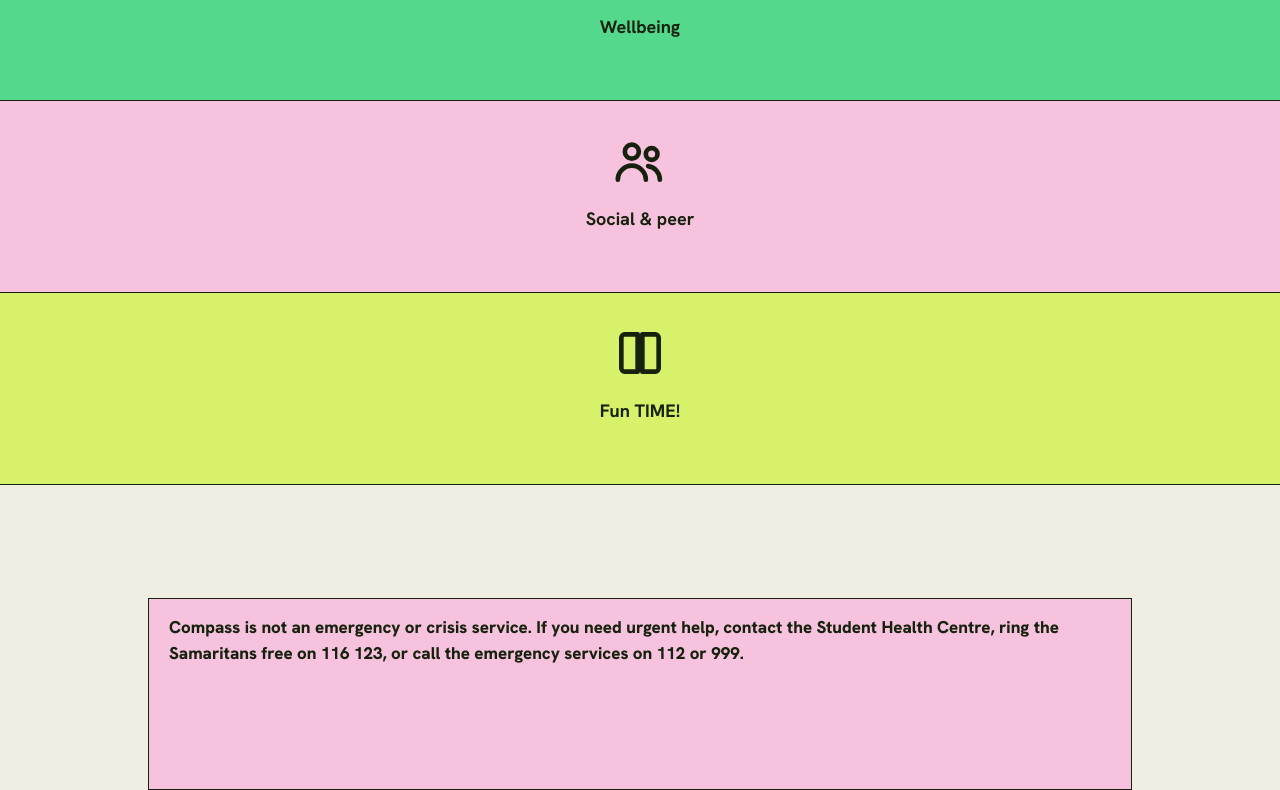
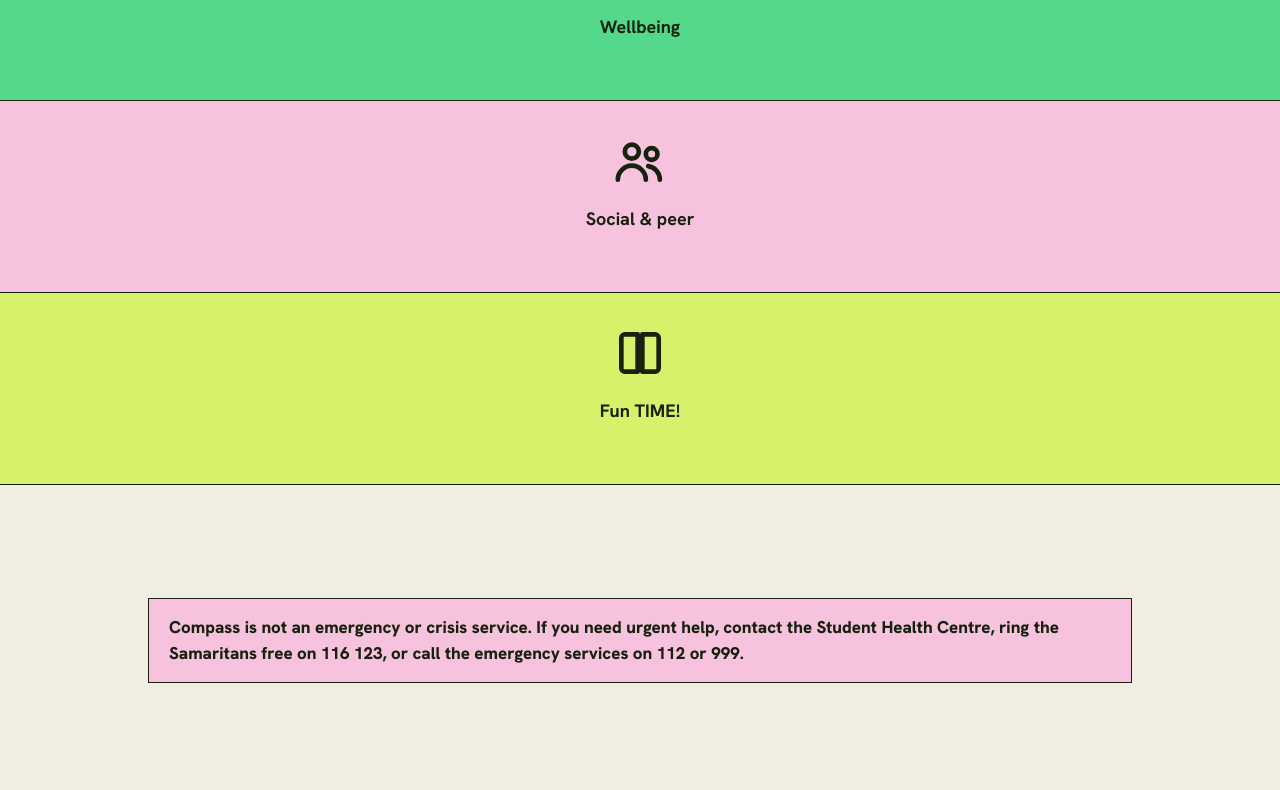
Before and after one commit to SussyBaguette/Web-Design-Frameworks, a website: page 02-core-utilities-starter/index.html in a window 1280 px wide. Shown: the part 526-1316 px from the top of the page. After the commit the page ends 1209 px from the top, so only its background shows below. Drawn offline with Linux system fonts and the light colour scheme.

Commit message:
Week 2: remove min-height from crisis notice

```diff
--- a/02-core-utilities-starter/index.html
+++ b/02-core-utilities-starter/index.html
@@ -53,7 +53,7 @@
     </main>
     <footer class="mt-[clamp(2.5rem,2rem+3vw,4rem)]">
       <div class="mx-auto max-w-5xl px-5">
-        <p class="border-(length:--rule) border-ink min-h-48 bg-pink px-5 py-4 font-display text-[1.0625rem] font-extrabold text-on-light">
+        <p class="border-(length:--rule) border-ink bg-pink px-5 py-4 font-display text-[1.0625rem] font-extrabold text-on-light">
           Compass is not an emergency or crisis service. If you need urgent help, contact the Student Health Centre, ring the Samaritans free on 116 123, or call the emergency services on 112 or 999.
         </p>
       </div>
```
